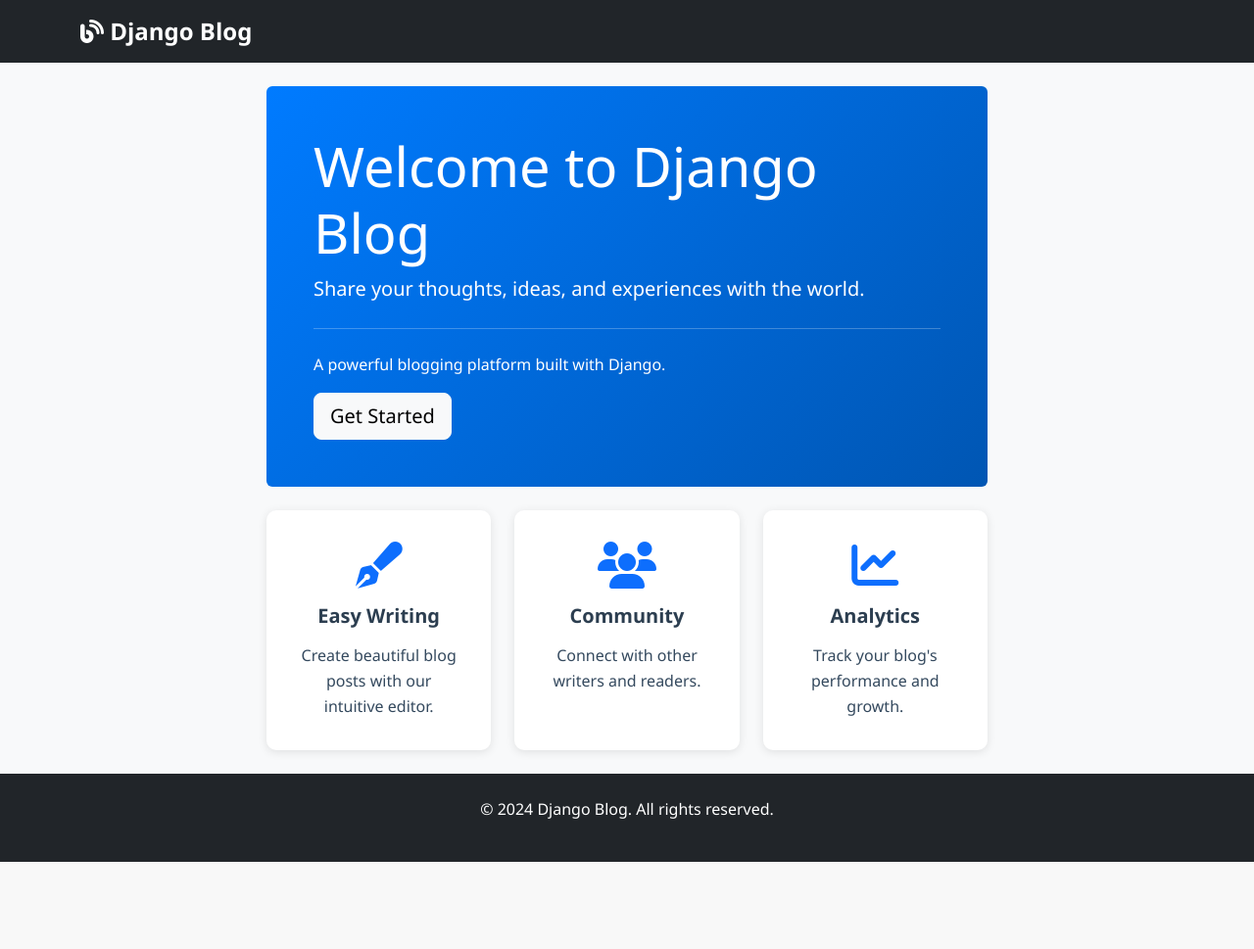
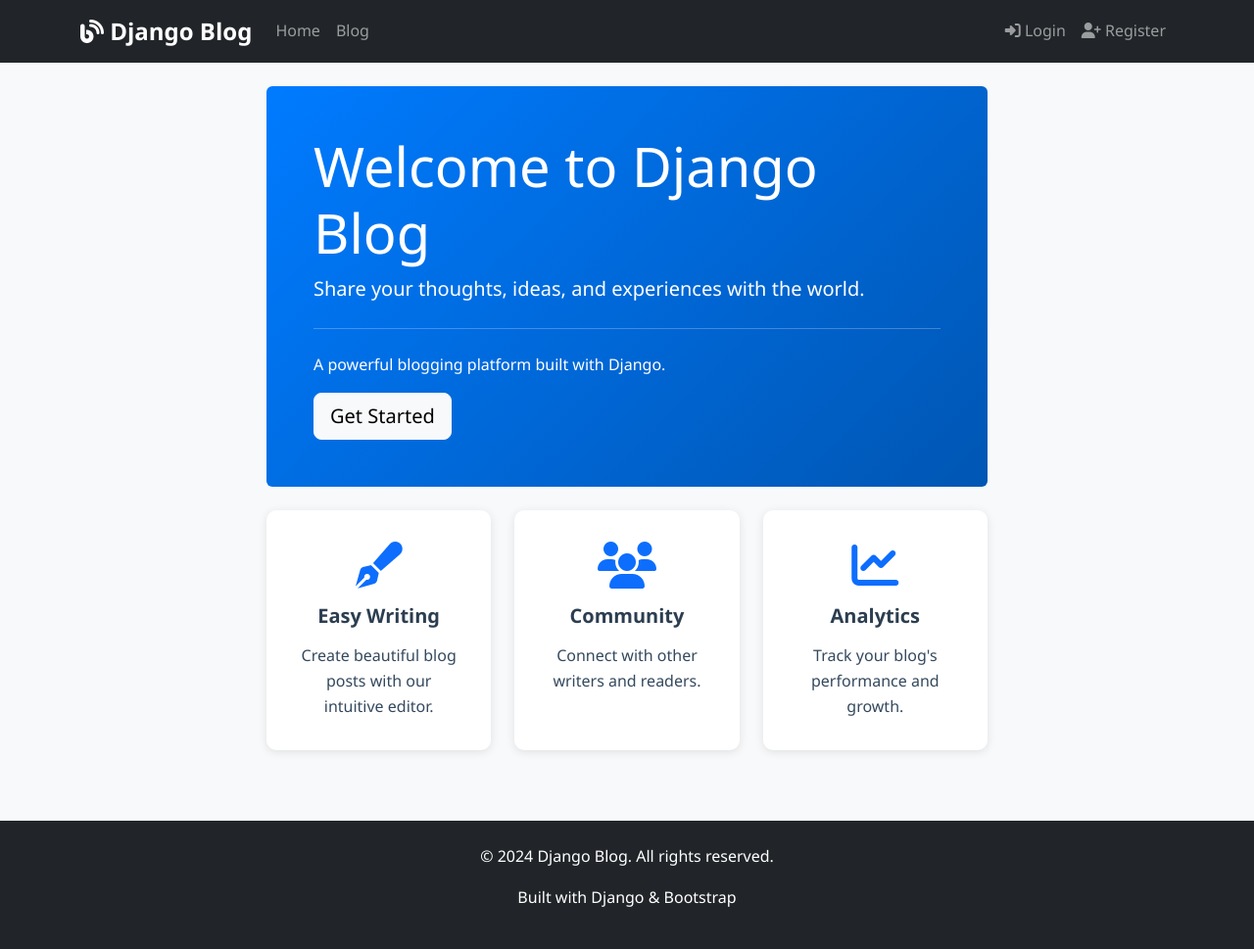
Before and after one commit to Jane-del-art/Alx_DjangoLearnLab, a Django app: page / in a window 1280 px wide. Shown: the whole page at 98% size. Before the commit the page ends 880 px from the top, so only its background shows below. Run offline with Django 5.2, Linux system fonts and the light colour scheme.

Commit message:
Update base.html

```diff
--- a/django_blog/templates/base.html
+++ b/django_blog/templates/base.html
@@ -1,3 +1,4 @@
+{% load static %}
 <!DOCTYPE html>
 <html lang="en">
 <head>
@@ -6,7 +7,6 @@
     <title>{% block title %}Django Blog{% endblock %}</title>
     <link rel="stylesheet" href="https://cdn.jsdelivr.net/npm/bootstrap@5.3.0/dist/css/bootstrap.min.css">
     <link rel="stylesheet" href="https://cdnjs.cloudflare.com/ajax/libs/font-awesome/6.4.0/css/all.min.css">
-    {% load static %}  <!-- Add this line to load the static tag -->
     <link rel="stylesheet" href="{% static 'css/style.css' %}">
     {% block extra_css %}{% endblock %}
 </head>
@@ -17,25 +17,73 @@
             <a class="navbar-brand" href="{% url 'home' %}">
                 <i class="fas fa-blog"></i> Django Blog
             </a>
+            <button class="navbar-toggler" type="button" data-bs-toggle="collapse" data-bs-target="#navbarNav">
+                <span class="navbar-toggler-icon"></span>
+            </button>
+            <div class="collapse navbar-collapse" id="navbarNav">
+                <ul class="navbar-nav me-auto">
+                    <li class="nav-item">
+                        <a class="nav-link" href="{% url 'home' %}">Home</a>
+                    </li>
+                    <li class="nav-item">
+                        <a class="nav-link" href="{% url 'home' %}">Blog</a>
+                    </li>
+                </ul>
+                <ul class="navbar-nav ms-auto">
+                    {% if user.is_authenticated %}
+                    <li class="nav-item dropdown">
+                        <a class="nav-link dropdown-toggle" href="#" id="navbarDropdown" role="button" data-bs-toggle="dropdown">
+                            <i class="fas fa-user"></i> {{ user.username }}
+                        </a>
+                        <ul class="dropdown-menu">
+                            <li><a class="dropdown-item" href="{% url 'profile' %}">Profile</a></li>
+                            <li><a class="dropdown-item" href="{% url 'password_change' %}">Change Password</a></li>
+                            <li><hr class="dropdown-divider"></li>
+                            <li><a class="dropdown-item" href="{% url 'logout' %}">Logout</a></li>
+                        </ul>
+                    </li>
+                    {% else %}
+                    <li class="nav-item">
+                        <a class="nav-link" href="{% url 'login' %}">
+                            <i class="fas fa-sign-in-alt"></i> Login
+                        </a>
+                    </li>
+                    <li class="nav-item">
+                        <a class="nav-link" href="{% url 'register' %}">
+                            <i class="fas fa-user-plus"></i> Register
+                        </a>
+                    </li>
+                    {% endif %}
+                </ul>
+            </div>
         </div>
     </nav>
 
     <!-- Main Content -->
     <main class="container mt-4">
-        {% block content %}
-        <!-- Content will be injected here -->
-        {% endblock %}
+        {% if messages %}
+            {% for message in messages %}
+                <div class="alert alert-{{ message.tags }} alert-dismissible fade show">
+                    {{ message }}
+                    <button type="button" class="btn-close" data-bs-dismiss="alert"></button>
+                </div>
+            {% endfor %}
+        {% endif %}
+
+        {% block content %}{% endblock %}
     </main>
 
     <!-- Footer -->
-    <footer class="bg-dark text-white py-4">
+    <footer class="bg-dark text-white mt-5 py-4">
         <div class="container text-center">
             <p>&copy; 2024 Django Blog. All rights reserved.</p>
+            <p>Built with Django & Bootstrap</p>
         </div>
     </footer>
 
     <!-- Scripts -->
     <script src="https://cdn.jsdelivr.net/npm/bootstrap@5.3.0/dist/js/bootstrap.bundle.min.js"></script>
+    <script src="{% static 'js/main.js' %}"></script>
     {% block extra_js %}{% endblock %}
 </body>
 </html>
```
